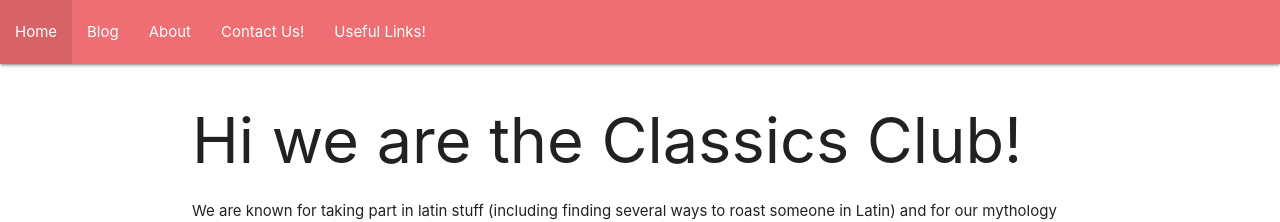
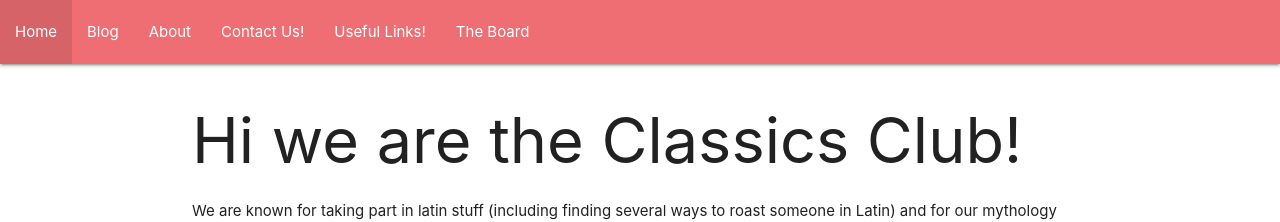
Before and after one commit to stuyCLC/stuyCLC.github.io, a Jekyll site: the page built from index.html, in a window 1280 px wide. Shown: the top 222 px of the page. Built offline with Jekyll 4.4.1, drawn with Linux system fonts in a browser that asks for light colours.

Commit message:
Update default.html

```diff
--- a/_layouts/default.html
+++ b/_layouts/default.html
@@ -14,6 +14,7 @@
 				<li><a href="/about">About</a></li>
 				<li><a href="/contact">Contact Us!</a></li>
 				<li><a href="/Resources">Useful Links!</a></li>
+				<li><a href="/Board">The Board </a></li>
 	    		</ul>
 			</nav>
 			<div class="container">
```
